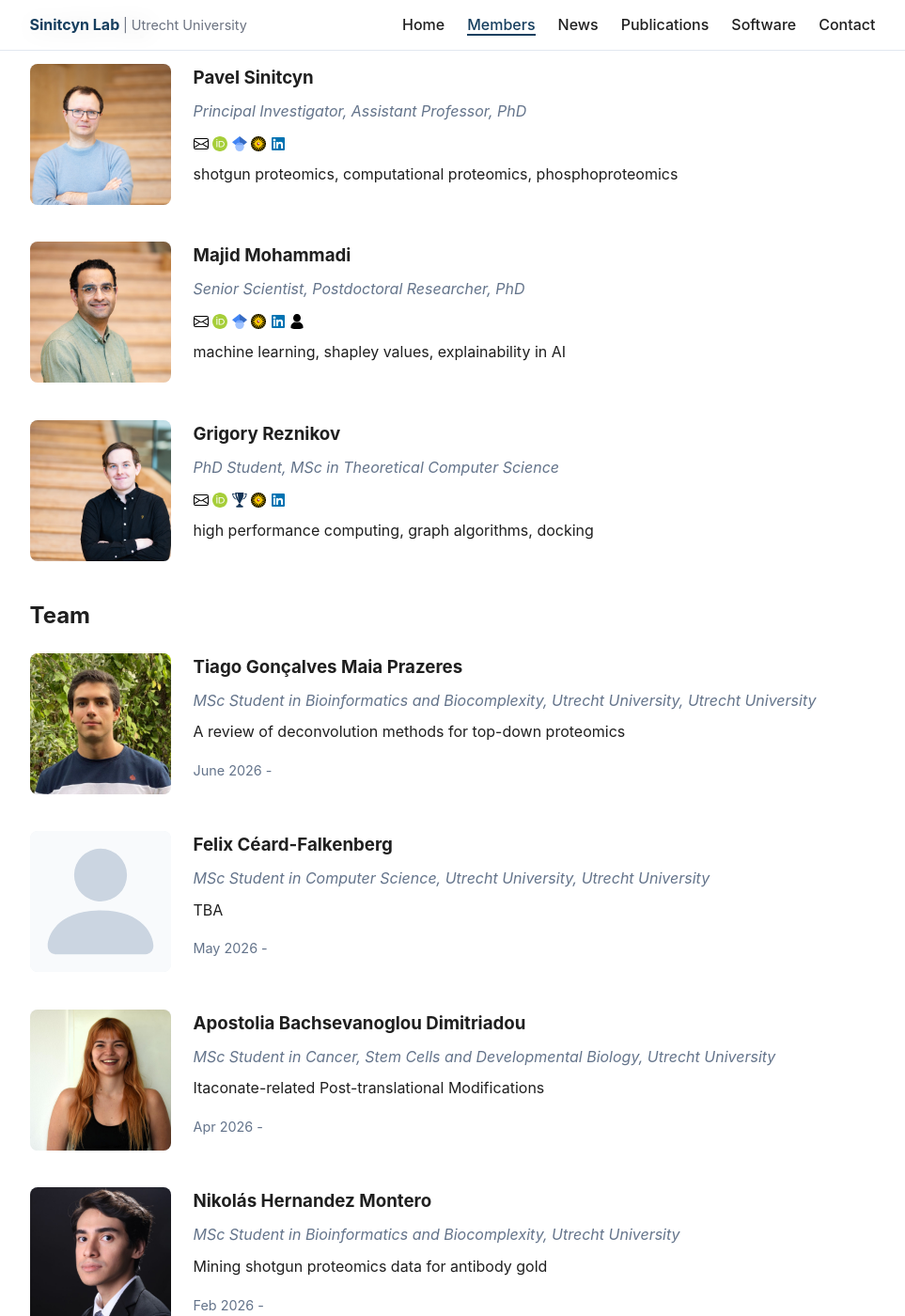
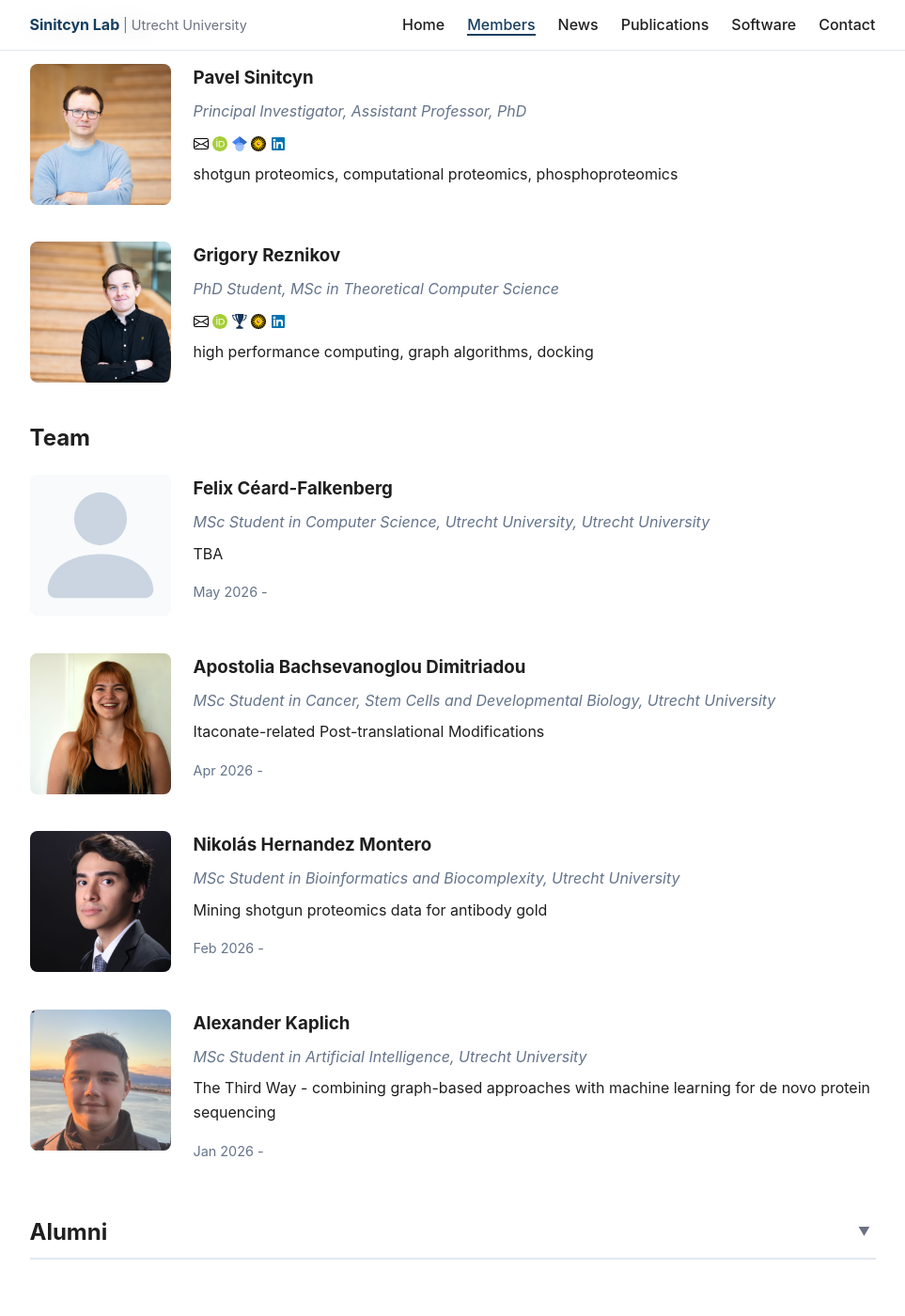
Before and after one commit to SinitcynLab/Sinitcynlab.github.io, a Jekyll site: the page built from members/index.md, in a window 1280 px wide and 1400 px high, scrolled down 697 px. Shown: the whole window at 94% size, without its empty margins (151-1114 px from the left). Built offline with Jekyll 4.4.1, drawn with Linux system fonts in a browser that asks for light colours; some of the changed text lies outside the part shown.

Commit message:
Update the members info

```diff
--- a/_data/members.yml
+++ b/_data/members.yml
@@ -8,17 +8,6 @@
     uu: https://www.uu.nl/staff/PSinitcyn
     linkedin: https://www.linkedin.com/in/pavel-sinitcyn/
     photo: pavel_sinitcyn.low.jpg
-    gdpr_consent: true
-  - name: Majid Mohammadi
-    title: Senior Scientist, Postdoctoral Researcher, PhD
-    focus: machine learning, shapley values, explainability in AI
-    email: m.mohammadi1@uu.nl
-    orcid: https://orcid.org/0000-0002-7131-8724
-    gscholar: https://scholar.google.com/citations?user=7oVmQIYAAAAJ
-    uu: https://www.uu.nl/staff/MMohammadi
-    photo: majid_mohammadi.low.jpg
-    linkedin: https://www.linkedin.com/in/majid-mohammadi-aa17323a/
-    website: https://majeed7.github.io/
     gdpr_consent: true
   - name: Grigory Reznikov
     title: PhD Student, MSc in Theoretical Computer Science
@@ -31,12 +20,6 @@
     photo: grigory_reznikov.low.jpg
     gdpr_consent: true
 team:
-  - name: Tiago Gonçalves Maia Prazeres
-    title: MSc Student in Bioinformatics and Biocomplexity, Utrecht University, Utrecht University
-    focus: A review of deconvolution methods for top-down proteomics
-    time: June 2026 -
-    photo: tiago_prazeres.low.jpg
-    gdpr_consent: true
   - name: Felix Céard-Falkenberg
     title: MSc Student in Computer Science, Utrecht University, Utrecht University
     focus: TBA
@@ -60,13 +43,25 @@
     time: Jan 2026 -
     photo: alexander_kaplich.low.jpg
     gdpr_consent: true
+alumni:
+  - name: Majid Mohammadi
+    title: Senior Scientist, Postdoctoral Researcher, PhD
+    focus: Machine learning, Shapley values, Explainability in AI
+    time: Aug 2025 - Jul 2026
+    photo: majid_mohammadi.low.jpg
+    gdpr_consent: true
+  - name: Tiago Gonçalves Maia Prazeres
+    title: MSc Student in Bioinformatics and Biocomplexity, Utrecht University, Utrecht University
+    focus: A review of deconvolution methods for top-down proteomics
+    time: Jun 2026 - Jul 2026
+    photo: tiago_prazeres.low.jpg
+    gdpr_consent: true
   - name: Sofiia Shishkina
     title: Lab Intern in MSc in Computational Biology and Bioinformatics
     focus: Currating various sources of TCR receptor and antibody data.
-    time: Nov 2025 -
+    time: Nov 2025 - Jun 2026
     photo: sofiia_shishkina.low.jpg
     gdpr_consent: true
-alumni:
   - name: Lizaveta Yurkianets
     title: MSc Student in Drug Innovation, Utrecht University
     focus: Building antibody library for middle-down MS proteomics
@@ -83,18 +78,12 @@
     title: MSc Student in Bioinformatics and Biocomplexity, Utrecht University
     focus: SpectraBERT - a BERT-like model for complete peptide spectra prediction
     time: Jul 2024 - Dec 2025
-    photo: stan_reinders.low.jpg
     gdpr_consent: true
   - name: Ellen Frances Shute
     title: PhD Student in Molecular Techniques in Life Science
     time: Jun 2024 - Sep 2025
     gdpr_consent: false
 industry_interns:
-  - name: Gulce Çelik (Pacmed)
-    title: MSc Student in Artificial Intelligence, Utrecht University
-    focus: TBA
-    time: Apr 2026 -
-    gdpr_consent: false
   - name: Marc B. Borkhuis (The Hyve)
     title: MSc Student in Bioinformatics and Biocomplexity, Utrecht University
     focus: TBA
@@ -102,8 +91,8 @@
     gdpr_consent: false
   - name: Irene Gonzalez Ortega Villena (TNO)
     title: MSc Student in Bioinformatics and Biocomplexity, Utrecht University
-    focus: TBA
-    time: Feb 2026 -
+    focus: Machine Learning optimization strategies for inverse design of sustainable polymers
+    time: Feb 2026 - Jul 2026
     gdpr_consent: false
   - name: Sara Albarran Berlanga (helloR&D)
     title: MSc Student in Artificial Intelligence, Utrecht University
```
